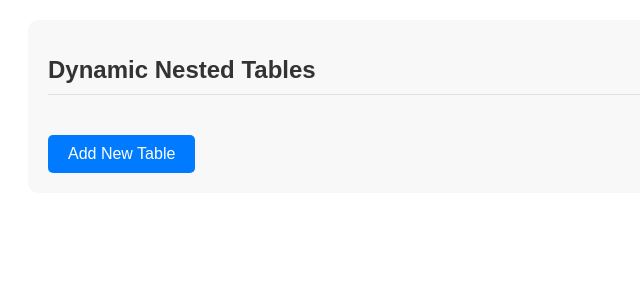
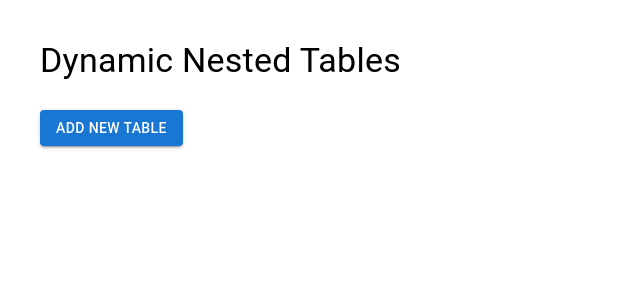
Before and after one commit to waizwafiq/Fabular, a React (Vite) app: page / in a window 1280 px wide. Shown: the top 300 px of the page, without its empty margins (0-640 px from the left). Built offline with nearby package versions, Linux system fonts and the light colour scheme.

Commit message:
[CHANGE] use Material-UI components and improve UI layout

```diff
--- a/src/components/MainTable/MainTable.tsx
+++ b/src/components/MainTable/MainTable.tsx
@@ -1,30 +1,46 @@
 import React from 'react';
+import { Paper, Typography, Button, Box, Divider, Grid2 } from '@mui/material';
+import { Delete } from '@mui/icons-material';
+import { TableContext } from '../../contexts/table-context';
 import NestedTable from '../NestedTable/NestedTable';
-import { TableContext } from '../../contexts/table-context';
-import './MainTable.scss';
 
 const MainTable: React.FC = () => {
     const tableCtx = React.useContext(TableContext);
 
     return (
-        <div className="main-table">
-            <h1>Dynamic Nested Tables</h1>
+        <Box sx={{ padding: 4 }}>
+            <Typography variant="h4" gutterBottom>
+                Dynamic Nested Tables
+            </Typography>
+
             {tableCtx.tables.map((table) => (
-                <div className="table-container" key={table.id}>
-                    <h2>Table ID: {table.id}</h2>
+                <Paper key={table.id} sx={{ padding: 2, marginBottom: 4 }} elevation={3}>
+                    <Grid2 container justifyContent="space-between" alignItems="center">
+                        <Typography variant="h6">{table.name}</Typography>
+                        <Button
+                            variant="contained"
+                            color="error"
+                            onClick={() => tableCtx.deleteTable(table.id)}
+                        >
+                            <Delete /> Delete Table
+                        </Button>
+                    </Grid2>
+
+                    <Divider sx={{ marginY: 2 }} />
+
                     <NestedTable id={table.id} data={table.data} />
-                    <button
-                        className="delete-table-btn"
-                        onClick={() => tableCtx.deleteTable(table.id)}
-                    >
-                        Delete Table
-                    </button>
-                </div>
+                </Paper>
             ))}
-            <button className="add-table-btn" onClick={tableCtx.addTable}>
+
+            <Button
+                variant="contained"
+                color="primary"
+                onClick={tableCtx.addTable}
+                sx={{ marginTop: 2 }}
+            >
                 Add New Table
-            </button>
-        </div>
+            </Button>
+        </Box>
     );
 };
 
```
